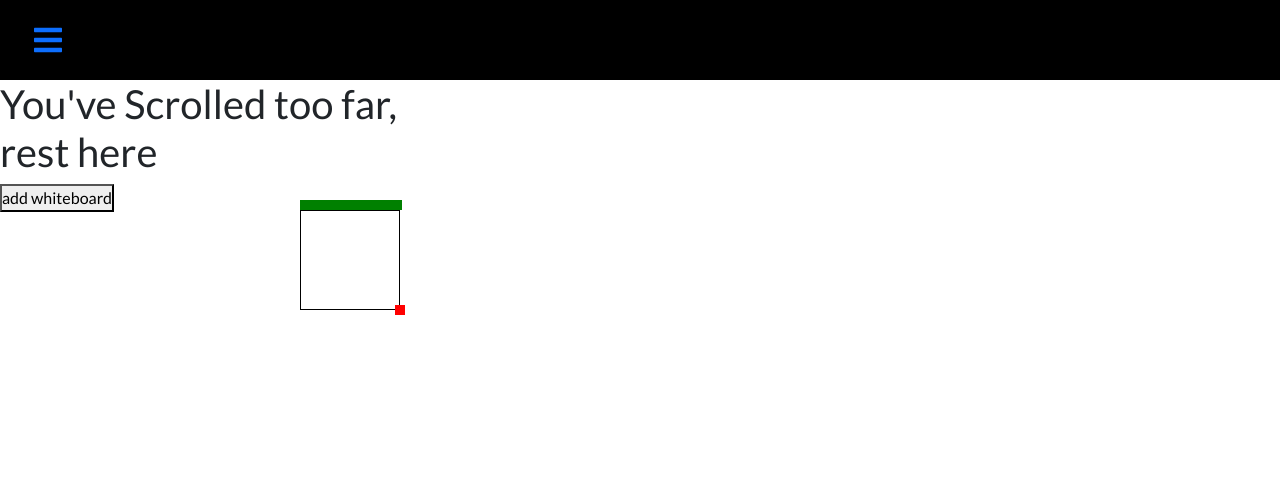
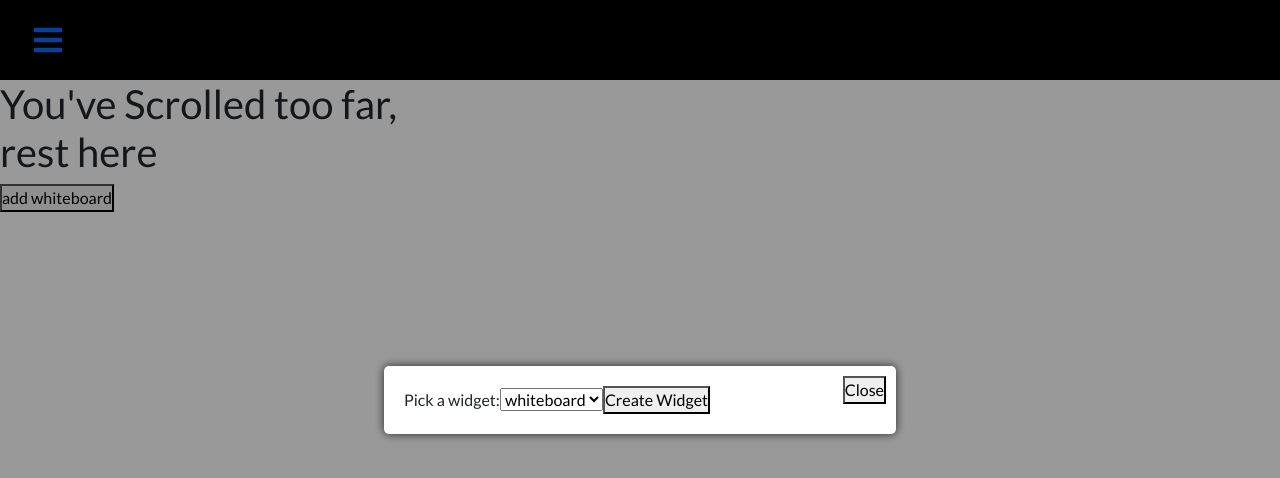
Before and after one commit to LordMangoz/campfire, a React (Vite) app in the folder renderer/: page / in a window 1280 px wide. Both pictures are taken after a click on the button "add whiteboard". Shown: the top 478 px of the page. Built offline with nearby package versions, Linux system fonts and the light colour scheme.

Commit message:
implemented widget create pop up, and deletion features

```diff
--- a/renderer/src/CreateWidget/CreateWidget.jsx
+++ b/renderer/src/CreateWidget/CreateWidget.jsx
@@ -1,10 +1,24 @@
 import React, { useState } from 'react';
-
+import { useWidgets } from '../WidgetProvider/WidgetProvider';
 export const CreateWidget = () => {
    const [selectedValue, setSelectedValue] = useState('whiteboard'); // State to manage the selected value
-
+  const { widgets, setWidgets } = useWidgets();
   const handleChange = (event) => {
     setSelectedValue(event.target.value); // Update state on change
+  };
+
+    const addWhiteboard = (widType = "whiteboard", startX = 100, startY = 100, color = "dodgerblue") => {
+    setWidgets(prev => [
+      ...prev,
+      {
+        id: Date.now(),
+        type: widType,
+        posX: startX,
+        posY: startY,
+        color: color,
+
+      }
+    ]);
   };
 
 return(
@@ -18,6 +32,13 @@ return(
         <option value="stopwatch">stopwatch</option>
       </select>
     </label>
+
+    <button onClick={() => {
+      // Logic to create the selected widget
+      addWhiteboard(selectedValue, 200, 200, "green");
+    }}>
+      Create Widget
+    </button>
     </div>
     </>
 );
--- a/renderer/src/DragSquare.jsx
+++ b/renderer/src/DragSquare.jsx
@@ -1,5 +1,5 @@
 import { useState } from 'react'
-import { UseDrag } from './useDrag';
+import { UseDrag } from './UseDrag/UseDrag';
 import React from "react";
 
 
--- a/renderer/src/Popup/Popup.css
+++ b/renderer/src/Popup/Popup.css
@@ -1,32 +1,28 @@
 .popup-overlay {
-  position: fixed; /* Fixes the overlay to the viewport */
+  position: fixed;
   top: 0;
   left: 0;
   width: 100%;
   height: 100%;
-  background-color: rgba(0, 0, 0, 0.5); /* Dim the background */
+  background-color: rgba(0, 0, 0, 0.4); /* Dim the background */
   display: flex;
   justify-content: center;
   align-items: center;
-  z-index: 1000; /* Ensures it's on top of other content */
+  z-index: 1000;
 }
 
-.popup-content {
+.popup-inner {
   background: white;
   padding: 20px;
   border-radius: 5px;
-  max-width: 500px;
-  width: 90%;
-  box-shadow: 0 5px 15px rgba(0, 0, 0, 0.3);
+  box-shadow: 0px 0px 10px 0px rgba(0, 0, 0, 0.75);
   position: relative;
+  /* Add more styling for size and appearance as needed */
+  width: 40%;
 }
 
 .popup-close-btn {
   position: absolute;
   top: 10px;
   right: 10px;
-  background: none;
-  border: none;
-  font-size: 24px;
-  cursor: pointer;
 }
--- a/renderer/src/Popup/Popup.jsx
+++ b/renderer/src/Popup/Popup.jsx
@@ -1,25 +1,18 @@
 import React from 'react';
 import './Popup.css';
 
-const Popup = ({ showPopUp, closePopUp, children }) => {
-  if (!showPopUp) {
-    return null; // Don't render anything if showPopUp is false
+const Popup = ({ show, onClose, children }) => {
+  if (!show) {
+    return null;
   }
 
-  // Prevents closing the modal when clicking inside the content area
-  const handleContentClick = (e) => {
-    e.stopPropagation();
-  };
-
   return (
-    // The overlay/backdrop that closes the modal when clicked
-    <div className="popup-overlay" onClick={closePopUp}>
-      {/* The modal content container */}
-      <div className="popup-content" onClick={handleContentClick}>
-        <button className="popup-close-btn" onClick={closePopUp}>
-          &times; {/* A simple 'X' close button */}
+    <div className="popup-overlay" onClick={onClose}>
+      <div className="popup-inner" onClick={e => e.stopPropagation()}>
+        {children}
+        <button className="popup-close-btn" onClick={onClose}>
+          Close
         </button>
-        {children} {/* Renders content passed from the parent component */}
       </div>
     </div>
   );
--- a/renderer/src/StopwatchWidget/StopWatchWidget.jsx
+++ b/renderer/src/StopwatchWidget/StopWatchWidget.jsx
@@ -1,33 +1,70 @@
 import { useState } from 'react'
-import { UseDrag } from '../useDrag';
+import { UseDrag } from '../UseDrag/UseDrag';
 import React from "react";
 import Stopwatch from '../Stopwatch/Stopwatch';
-
+import UseResize from '../useResize/useResize';
+import { updateWidget } from '../UpdateWidget/UpdateWidget';
 
 const StopwatchWidget = ({ widID = 1, startX = 100, startY = 100, color = "dodgerblue" }) => {
 
-  const { position, onMouseDown, onMouseMove, onMouseUp } = UseDrag(startX, startY);
-
+  const { position, onMouseDown,} = UseDrag(startX, startY);
+  const { size, squareRef, startDragging } = UseResize();
+  const { changePosition, deleteWidget } = updateWidget();
 
   return (
     <>
-    <div
-      onMouseDown={onMouseDown}
-      onMouseMove={onMouseMove}
-      onMouseUp={onMouseUp}
-      style={{
-        border: "1px solid #000",
+    <div  style={{
+
         position: "absolute",
         left: position.x,
         top: position.y,
-        width: 300,
-        height: 105,
+      }}>
+    <div
+      onMouseDown={onMouseDown}
+      onMouseUp={() => changePosition(widID, position)}
+      ref={squareRef}
+      style={{
+        border: "1px solid #000",
+        width: size,
+        height: size,
         backgroundColor: color,
         cursor: "grab",
         userSelect: "none",
+        justifyContent: 'center',
+        display: 'flex',
       }}
-    > <Stopwatch /></div>
+    >
+      <button
+        onClick={() => { deleteWidget(widID); }}
+        style={{
+          position: 'absolute',
+          top: 0,
+          right: 0,
+          width: 10,
+          height: 10,
+          background: 'black',
+          border: 'none',
+          cursor: 'pointer',
 
+        }}
+      />
+    <Stopwatch />
+
+    </div>
+       <div
+       style={{
+          position: 'absolute',
+          bottom: -5,
+          right: -5,
+          width: 10,
+          height: 10,
+          backgroundColor: '#ff0000',
+          cursor: 'se-resize',
+        }}
+        // Attach the mousedown event listener
+        onMouseDown={startDragging}
+        />
+    </div>
     </>
 
   );
--- a/renderer/src/UpdateWidget/UpdateWidget.jsx
+++ b/renderer/src/UpdateWidget/UpdateWidget.jsx
@@ -0,0 +1,25 @@
+import { useWidgets } from "../WidgetProvider/WidgetProvider";
+
+export const updateWidget = () => {
+  const { widgets, setWidgets } = useWidgets();
+
+  const changePosition = (widID, position) => {
+    setWidgets((prev) =>
+      prev.map(
+        (widgets) =>
+          widgets.id === widID
+            ? { ...widgets, posX: position.x, posY: position.y } // update only the matching widget
+            : widgets // leave others unchanged
+      )
+    );
+  };
+
+  const deleteWidget = (widID) => {
+    setWidgets((prev) => prev.filter((widget) => widget.id !== widID));
+  };
+
+  return {
+    changePosition,
+    deleteWidget,
+  };
+};
--- a/renderer/src/WhiteboardWidget/WhiteboardWidget.jsx
+++ b/renderer/src/WhiteboardWidget/WhiteboardWidget.jsx
@@ -1,48 +1,60 @@
 import React, { useState, useEffect } from 'react';
-import { UseDrag } from '../useDrag';
+import { UseDrag } from '../UseDrag/UseDrag';
 import Whiteboard from '../Whiteboard/Whiteboard';
 import UseResize from '../useResize/useResize';
-import { useWidgets } from '../WidgetProvider/WidgetProvider';
+
+import { updateWidget } from '../UpdateWidget/UpdateWidget';
 
 const WhiteboardWidget = ({ widID = 1, startX = 100, startY = 100, color = "dodgerblue" }) => {
 
   const { position, onMouseDown, onMouseMove, onMouseUp } = UseDrag(startX, startY);
   const { size, squareRef, startDragging } = UseResize();
- const { widgets, setWidgets } = useWidgets();
+  const { changePosition, deleteWidget } = updateWidget();
 
 
-const updateWidget = () => {
-    setWidgets(prev =>
-        prev.map(widgets =>
-            widgets.id === widID
-            ? { ...widgets, posX: position.x, posY: position.y } // update only the matching widget
-            : widgets // leave others unchanged
-            ) ); };
   return (
     <>
     <div
         onMouseDown={onMouseDown}
-      onMouseUp={updateWidget}
+      onMouseUp={() => changePosition(widID, position)}
        ref={squareRef}
       style={{
         position: "absolute",
         left: position.x,
         top: position.y,
-        width: size + 2,
+        width: size,
         height: 10,
         backgroundColor: color,
         cursor: "grab",
         userSelect: "none",
+        justifyContent: 'right',
+        display: 'flex',
       }}
-    />
+    >
+      <button
+        onClick={() => { deleteWidget(widID); }}
+        style={{
+          display: 'block',
+          width: 10,
+          height: 10,
+          background: 'black',
+          border: 'none',
+          cursor: 'pointer',
+        }}
+      />
+
+
+
+    </div>
     <div
      ref={squareRef}
-    style={{
+      style={{
         position: "absolute",
         left: position.x,
         top: position.y + 10,
         width: size,
         height: size,
+        backgroundColor: "white",
       }}>
     <Whiteboard />
      <div
--- a/renderer/src/WidgetManager/WidgetManager.jsx
+++ b/renderer/src/WidgetManager/WidgetManager.jsx
@@ -3,10 +3,14 @@ import WhiteboardWidget from '../WhiteboardWidget/WhiteboardWidget';
 import StopwatchWidget from '../StopwatchWidget/StopWatchWidget';
 import DragSquare from '../dragSquare';
 import { useWidgets } from '../WidgetProvider/WidgetProvider';
+import Popup from '../Popup/Popup';
+import { CreateWidget } from '../CreateWidget/CreateWidget';
 
 export const WidgetManager = () =>{
-//   const [isPopupOpen, setIsPopupOpen] = useState(false);
-//   const togglePopup = () => setIsPopupOpen(!isPopupOpen);
+   const [isPopupOpen, setIsPopupOpen] = useState(false);
+   const togglePopup = () => {
+    setIsPopupOpen(!isPopupOpen);
+  };
 
 
     const { widgets, setWidgets } = useWidgets();
@@ -21,6 +25,7 @@ export const WidgetManager = () =>{
           console.log(savedWidgets);
            setWidgets(prev => [
             ...prev,
+
 
         ]);
 
@@ -45,19 +50,7 @@ export const WidgetManager = () =>{
     whiteboard: WhiteboardWidget,
   };
 
-  const addWhiteboard = (startX = 100, startY = 100, color = "dodgerblue") => {
-    setWidgets(prev => [
-      ...prev,
-      {
-        id: Date.now(),
-        type: "whiteboard",
-        posX: startX,
-        posY: startY,
-        color: color,
 
-      }
-    ]);
-  };
 
   return (
     <>
@@ -66,9 +59,13 @@ export const WidgetManager = () =>{
       return <Component key={id} widID={id} startX={posX} startY={posY} color={color} />;
       })}
 
-      <button onClick={() => addWhiteboard(300, 200, "green")}>
+      <button onClick={togglePopup}>
         add whiteboard
       </button>
+
+       <Popup show={isPopupOpen} onClose={togglePopup}>
+        <CreateWidget />
+       </Popup>
     </>
   );
 };
```
Also changed, not shown: renderer/src/UseDrag/UseDrag.jsx (renamed from renderer/src/useDrag.jsx).
